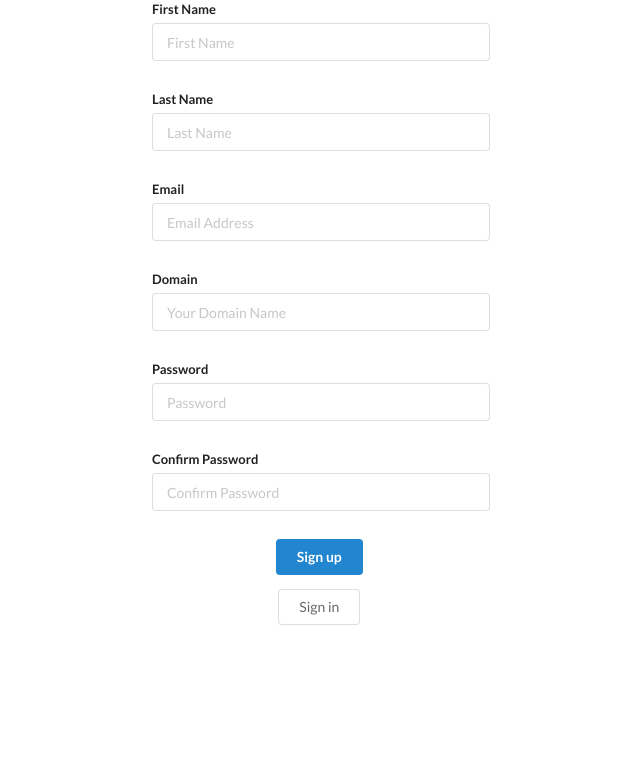
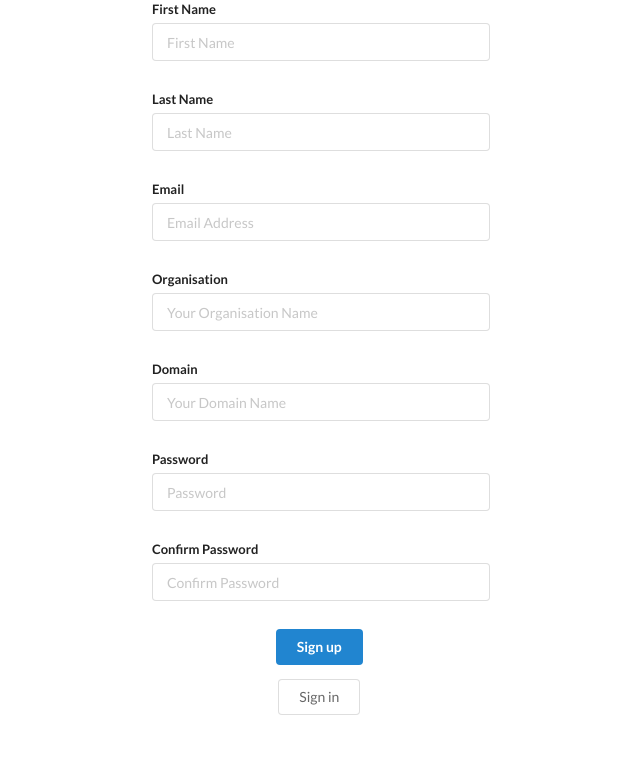
Before and after one commit to Charl1996/churchlife, a FastAPI app: page /account/sign-up in a window 1280 px wide. Shown: the part 249-1014 px from the top of the page, without its empty margins (319-959 px from the left). Before the commit the page ends 874 px from the top, so only its background shows below. Run offline with FastAPI, Linux system fonts and the light colour scheme; parts of the project's set-up code (start-up, migrations or seed data) failed here and were passed over; some libraries are stand-ins or nearby versions.

Commit message:
Add organisation name

```diff
--- a/static/js/sign_up.js
+++ b/static/js/sign_up.js
@@ -16,6 +16,7 @@ $('#signup_form').submit(function(e){
             'first_name': formData.get('first-name'),
             'last_name': formData.get('last-name'),
             'email': formData.get('email'),
+            'organisation': formData.get('organisation'),
             'domain': formData.get('domain'),
             'password': password,
         }
--- a/templates/sign_up.html
+++ b/templates/sign_up.html
@@ -22,6 +22,12 @@
                     <div class="field">
                           <label class="ui container left aligned">Email</label>
                           <input type="email" name="email" placeholder="Email Address" required>
+                    </div>
+                  </div>
+                  <div class="ui container center aligned" style="width: 30%; padding-bottom: 2em">
+                    <div class="field">
+                          <label class="ui container left aligned">Organisation</label>
+                          <input type="text" name="organisation" placeholder="Your Organisation Name" required>
                     </div>
                   </div>
                   <div class="ui container center aligned" style="width: 30%; padding-bottom: 2em">
```
